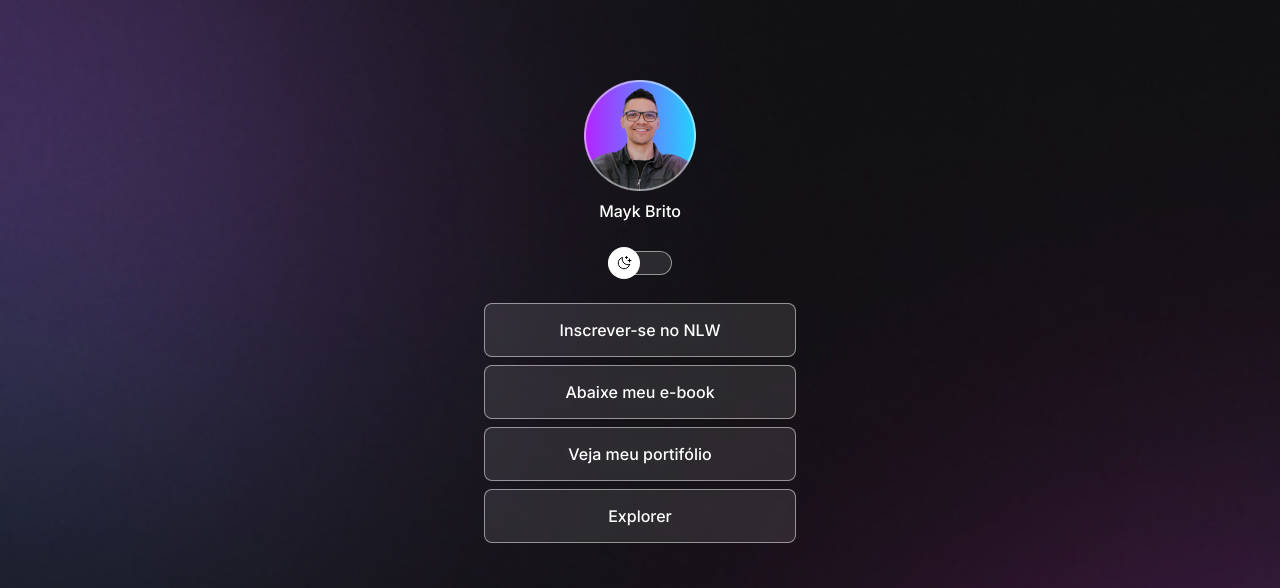
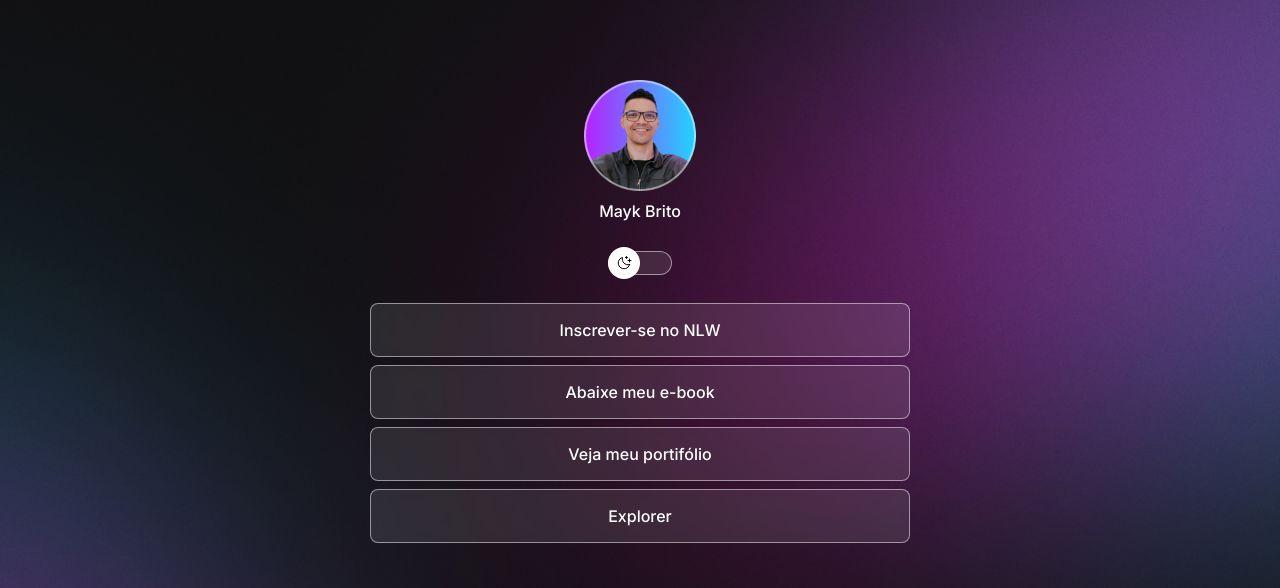
Before and after one commit to GabrielFanha/HTML-CSS-JS, a plain HTML site: page index.html in a window 1280 px wide. Shown: the top 588 px of the page. Drawn offline with nearby package versions, Linux system fonts and the light colour scheme.

Commit message:
add media queries

```diff
--- a/style.css
+++ b/style.css
@@ -35,7 +35,8 @@ body {
 }
 
 #container {
-  width: 360px;
+  width: 100%;
+  max-width: 588px;
   margin: 56px auto 32px;
   padding: 0 24px;
 }
@@ -157,3 +158,14 @@ footer {
 footer a:hover {
   font-weight: 500;
 }
+
+/* Media Queries */
+@media (min-width: 700px) {
+  :root {
+    --bg-url: url(./assets/bg-desktop.jpg);
+  }
+
+  .light {
+    --bg-url: url(./assets/bg-desktop-light.jpg);
+  }
+}
```
